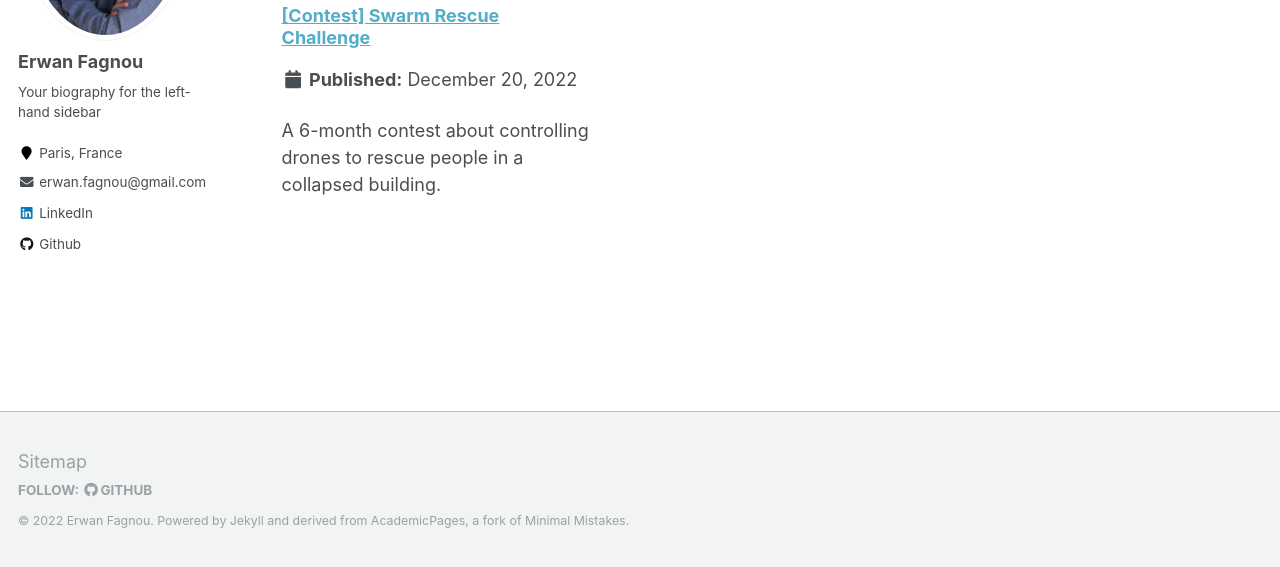
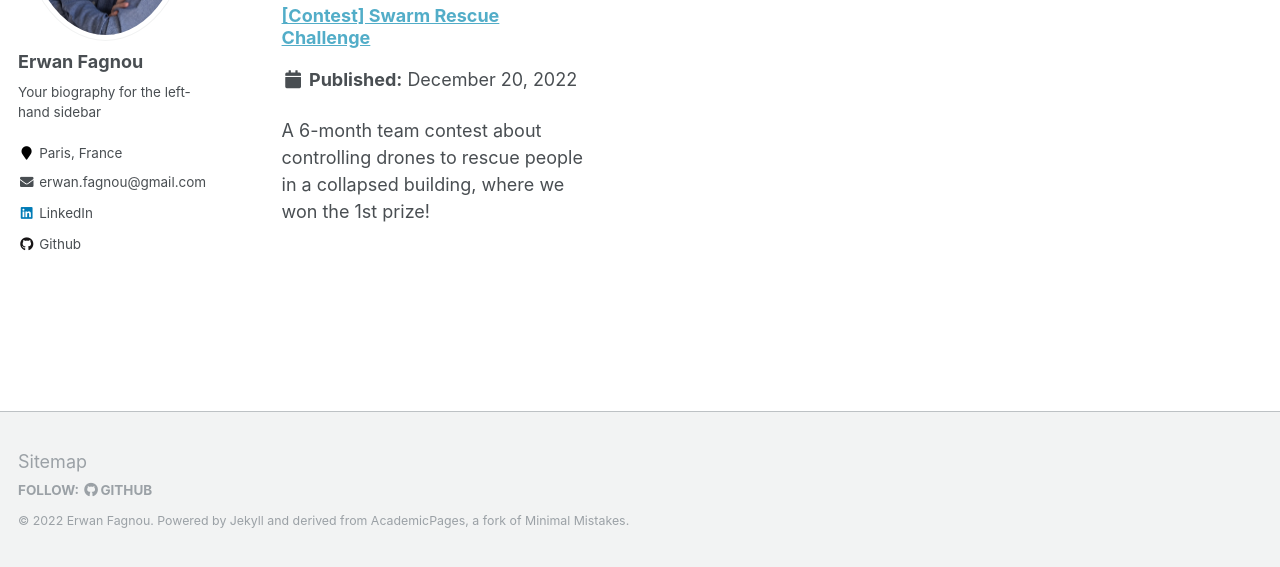
Before and after one commit to ErwanFagnou/erwanfagnou.github.io, a Jekyll site: the page built from _pages/projects.html, in a window 1280 px wide, cut to the strip 333-900 px from the top of the page. Built offline with Jekyll 4.4.1, drawn with Linux system fonts in a browser that asks for light colours.

Commit message:
minor changes

```diff
--- a/_projects/swarm-rescue-challenge.md
+++ b/_projects/swarm-rescue-challenge.md
@@ -1,6 +1,6 @@
 ---
 title: "[Contest] Swarm Rescue Challenge"
-excerpt: "A 6-month contest about controlling drones to rescue people in a collapsed building."
+excerpt: "A 6-month team contest about controlling drones to rescue people in a collapsed building, where we won the 1st prize!"
 collection: projects
 teaser: "/images/projects/challenge_swarm_rescue/debug.mp4"
 teaser_type: "video"
```
